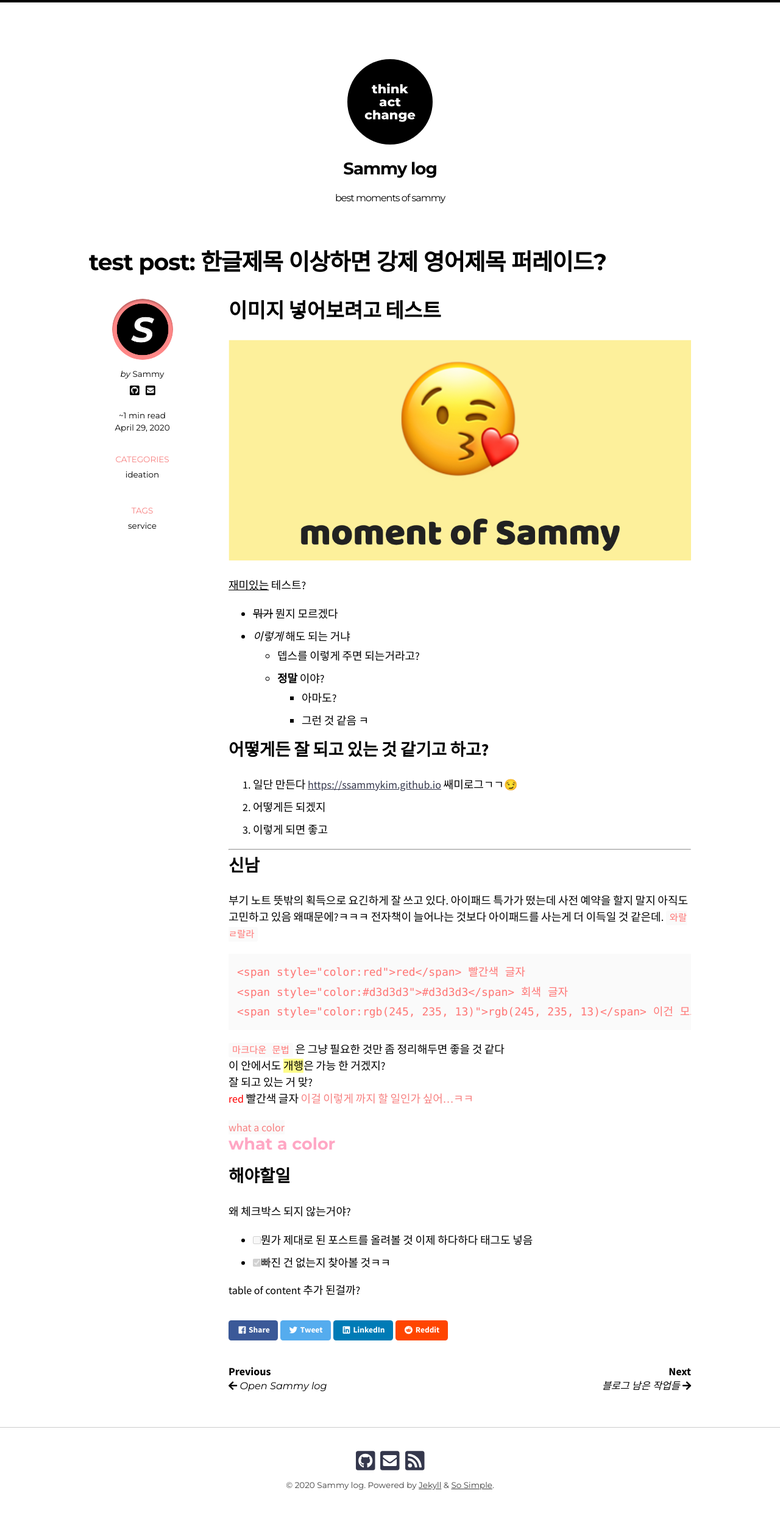
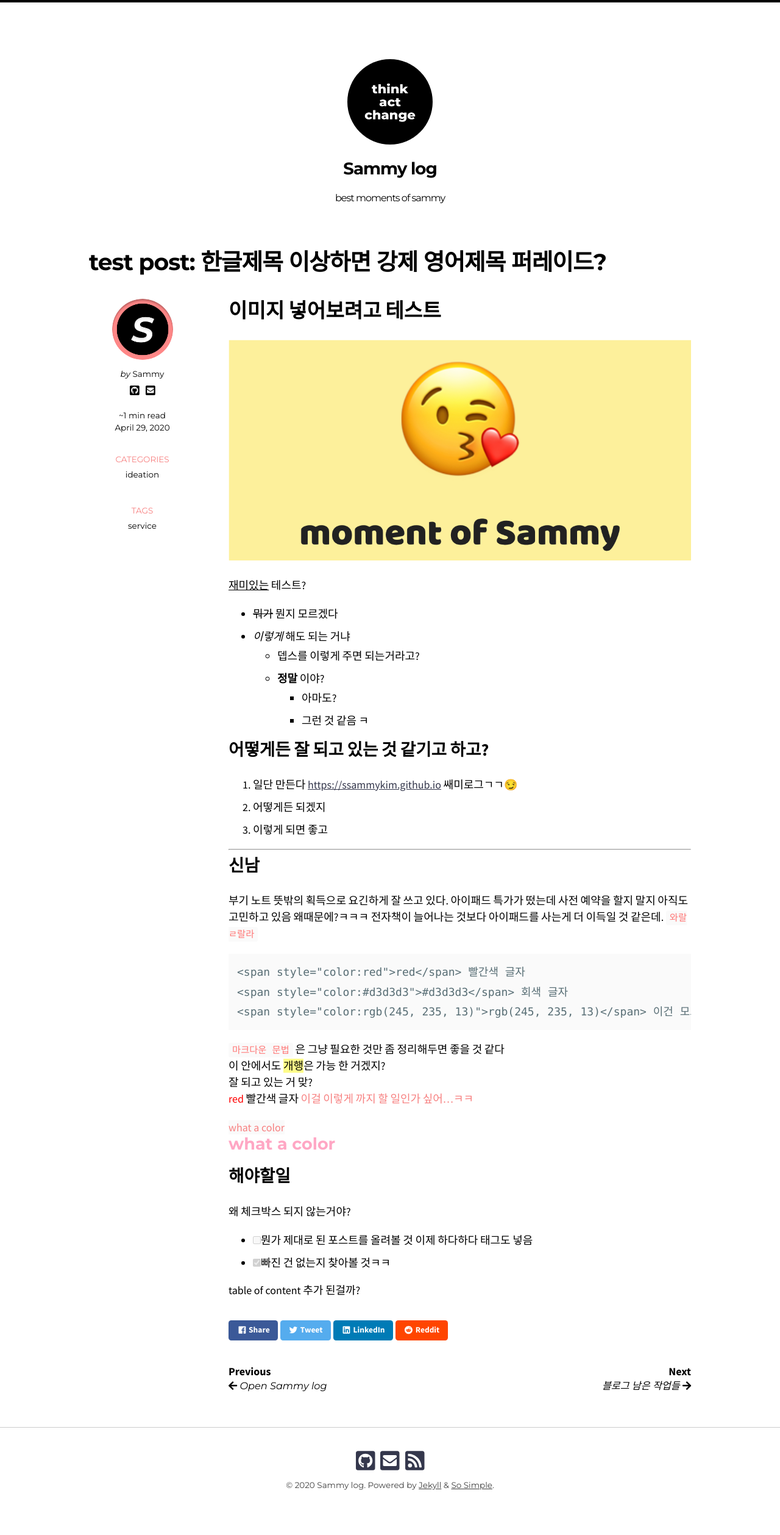
Before and after one commit to ssammykim/ssammykim.github.io, a Jekyll site: the page built from _posts/2020-04-29-test-post.md, in a window 1280 px wide. Shown: the whole page at 61% size. Built offline with Jekyll 4.4.1, drawn with Linux system fonts in a browser that asks for light colours; nearby versions of some CDN libraries; emoji names are drawn with the system emoji font; some web fonts are replaced; comment, search, counter and statistics services are not loaded.

Commit message:
change div-highlight color to default
default: $base05

```diff
--- a/_sass/so-simple/_skin.scss
+++ b/_sass/so-simple/_skin.scss
@@ -277,7 +277,7 @@ code.highlighter-rouge {
 
 div.highlighter-rouge,
 figure.highlight {
-  color: #ff7675;
+  color: $base05;
   background-color: $base00;
 }
 
```
